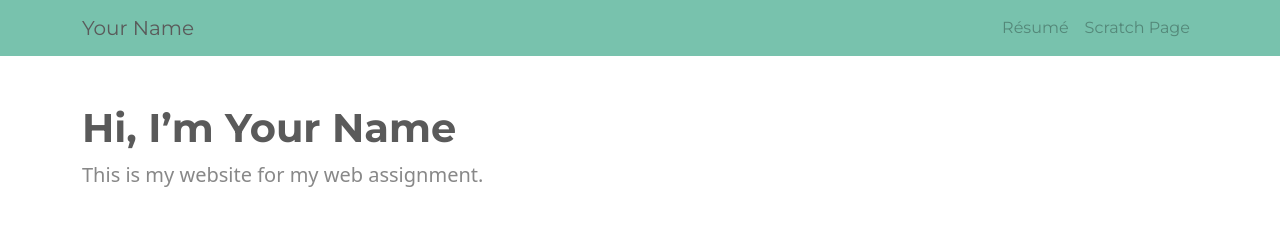
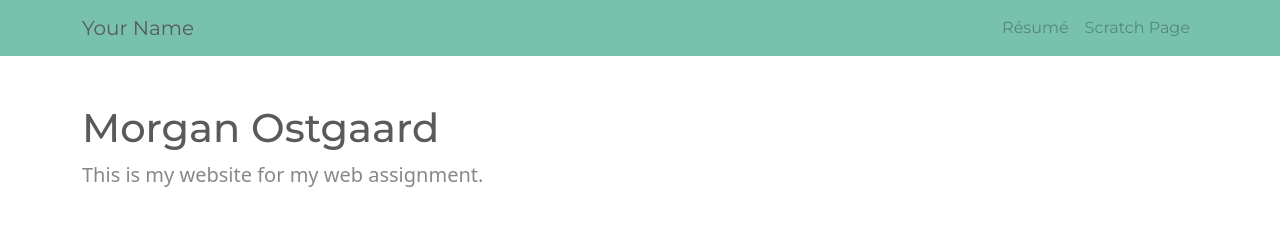
Before and after one commit to morganostgaard/web-project, a plain HTML site: page index.html in a window 1280 px wide. Drawn offline with nearby package versions, Linux system fonts and the light colour scheme.

Commit message:
Update index.html

```diff
--- a/index.html
+++ b/index.html
@@ -3,7 +3,7 @@
 <head>
   <meta charset="utf-8">
   <meta name="viewport" content="width=device-width, initial-scale=1">
-  <title>Your Name</title>
+  <title>Morgan Ostgaard</title>
   <link href="https://cdn.jsdelivr.net/npm/bootswatch@5.3.3/dist/minty/bootstrap.min.css" rel="stylesheet">
 </head>
 <body>
@@ -19,7 +19,7 @@
 </nav>
 
 <div class="container py-5">
-  <h1 class="fw-bold">Hi, I’m Your Name</h1>
+<h1>Morgan Ostgaard</h1>
   <p class="lead">This is my website for my web assignment.</p>
 </div>
 
```
